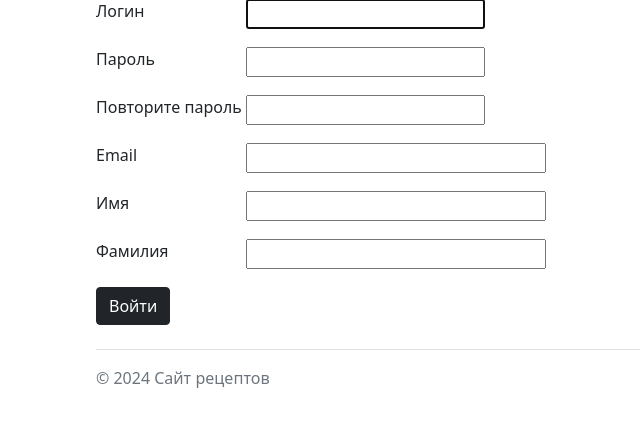
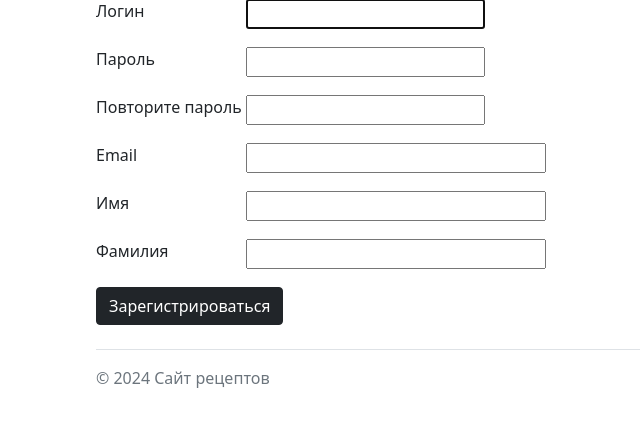
Before and after one commit to AlexeyZam15/django_final_certification, a Django app: page /users/register/ in a window 1280 px wide. Shown: the part 145-572 px from the top of the page, without its empty margins (10-650 px from the left). Run offline with Django 5.2, Linux system fonts and the light colour scheme; data comes from the database, SQL or seed files in the repository; some libraries are stand-ins or nearby versions.

Commit message:
fixed button text

```diff
--- a/recipessite/users/templates/users/register.html
+++ b/recipessite/users/templates/users/register.html
@@ -11,7 +11,7 @@
     <p><label class="form-label" for="{{ f.id_for_label }}">{{ f.label }}</label>{{ f }}</p>
     <div class="form-error">{{ f.errors }}</div>
     {% endfor %}
-    <p><button type="submit" class="btn btn-dark">Войти</button></p>
+    <p><button type="submit" class="btn btn-dark">Зарегистрироваться</button></p>
 </form>
 
 {% endblock %}
```
